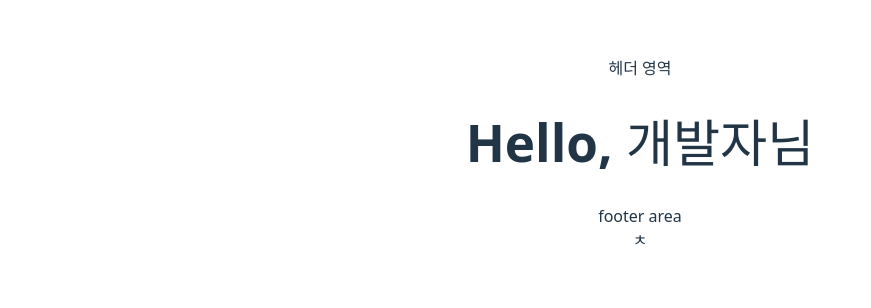
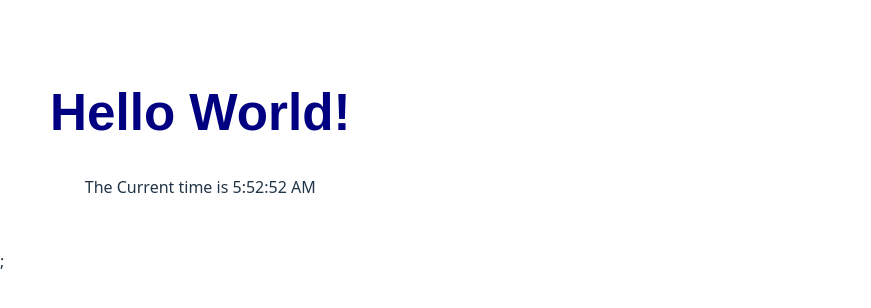
Before and after one commit to bbangle/react_study, a React (Vite) app: page / in a window 1280 px wide. Shown: the part 246-554 px from the top of the page, without its empty margins (0-871 px from the left). Built offline with nearby package versions, Linux system fonts and the light colour scheme.

Commit message:
clock 예제 추가

```diff
--- a/src/App.tsx
+++ b/src/App.tsx
@@ -1,28 +1,12 @@
 
-import './App.css'
+import ClockExample01 from "./examples/example01_clock";
 
-function Header(){
-    return <header>헤더 영역</header>;
-}
-
-function Footer() {
-    return <footer>footer area</footer>;
-}
-
-function Greeting(props: { name: string }) {
-    return <h1>Hello, {props.name}님</h1>;
-}
-
-function App() {
-    return (
-        <div>
-            <Header></Header>
-            <main>
-                <Greeting name={"개발자"}/>
-            </main>
-            <Footer></Footer>ㅊ
-        </div>
+const App =()=> {
+    return(
+        <>
+            <ClockExample01/>;
+        </>
     );
-}
+};
 
 export default App;
--- /dev/null
+++ b/src/examples/example01_clock.tsx
@@ -0,0 +1,33 @@
+import {useEffect, useState} from "react";
+
+const styles = {
+    container:{
+        textAlign:"center",
+        margin:"50px",
+    },
+    heading:{
+        color: "navy",
+        fontFamily: "Arial, sans-serif",
+    },
+};
+
+const ClockExample01 = () => {
+    const [currentTime, setCurrentTime] = useState(new Date().toLocaleTimeString());
+
+    useEffect(()=>{
+        const timerId = setInterval(()=>{
+            setCurrentTime(new Date().toLocaleTimeString());
+        },1000);
+
+        return ()=>clearInterval(timerId);
+    },[]);
+
+    return (
+        <div style={styles.container}>
+            <h1 style={styles.heading}>Hello World!</h1>
+            <p>The Current time is {currentTime}</p>
+        </div>
+    );
+}
+
+export default ClockExample01;
```
